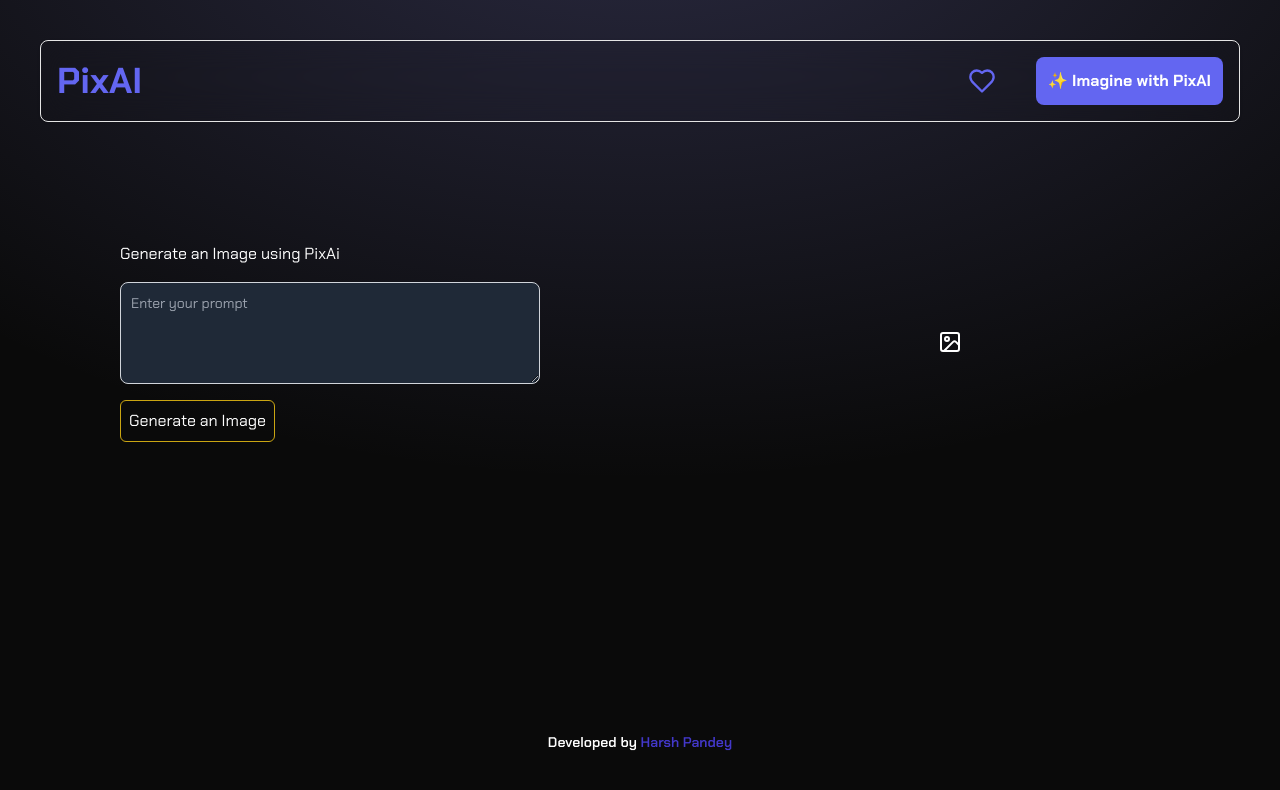
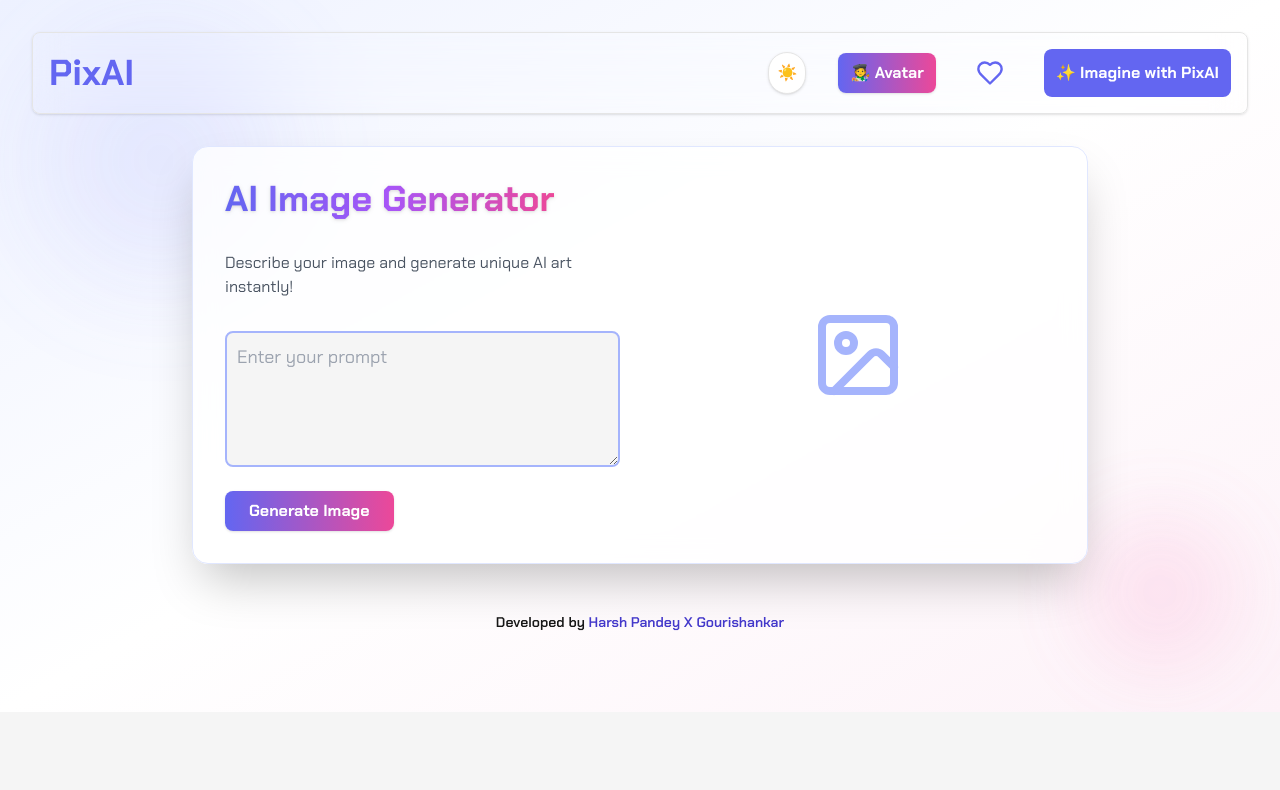
Before and after one commit to 3211SHANKAR/pixbyAI, a Next.js app: page /generate in a window 1280 px wide. Shown: the top 790 px of the page. Built offline with nearby package versions, Linux system fonts and the light colour scheme.

Commit message:
first commit

```diff
--- /dev/null
+++ b/app/avatar/page.tsx
@@ -0,0 +1,9 @@
+import AvatarGenerator from "@/components/AvatarGenerator";
+
+export default function AvatarPage() {
+  return (
+    <main className="min-h-screen flex flex-col items-center justify-center bg-background text-foreground p-4">
+      <AvatarGenerator />
+    </main>
+  );
+}
--- a/app/generate/page.tsx
+++ b/app/generate/page.tsx
@@ -52,48 +52,49 @@
 
 
   return (
-    <div className="w-full min-h-screen text-white  flex flex-col justify-start items-center gap-10 p-10 ">
-      <div className="absolute top-0 z-[-2] h-screen w-screen bg-neutral-950 bg-[radial-gradient(ellipse_80%_80%_at_50%_-20%,rgba(120,119,198,0.3),rgba(255,255,255,0))]"></div>
+    <section className="relative flex flex-col items-center justify-center min-h-[70vh] w-full bg-gradient-to-br from-indigo-50 via-white to-pink-50 dark:from-gray-900 dark:via-gray-950 dark:to-gray-900 p-0 sm:p-8 overflow-hidden">
+      <div className="absolute top-0 left-0 w-full h-full pointer-events-none select-none z-0">
+        <div className="absolute w-60 h-60 bg-indigo-400/20 rounded-full blur-3xl left-10 top-10 animate-pulse" />
+        <div className="absolute w-40 h-40 bg-pink-400/20 rounded-full blur-2xl right-10 bottom-10 animate-pulse" />
+      </div>
       <Navbar/>
-      <div className="w-full h-full text-white grid md:grid-cols-2 place-items-center place-content-center gap-10 ">
-        <div className=" w-full flex flex-col justify-center items-center md:items-baseline lg:p-20 gap-4" >
-          <h2>Generate an Image using PixAi</h2>
+      <div className="relative z-10 flex flex-col md:flex-row items-center w-full max-w-4xl bg-white/80 dark:bg-gray-900/80 rounded-2xl shadow-2xl p-8 gap-10 border border-indigo-100 dark:border-gray-800 backdrop-blur-md mt-8">
+        <div className="flex-1 flex flex-col justify-center items-center md:items-start gap-6">
+          <h2 className="text-4xl font-extrabold text-center md:text-left bg-gradient-to-r from-indigo-500 via-purple-500 to-pink-500 bg-clip-text text-transparent mb-2 drop-shadow">AI Image Generator</h2>
+          <p className="text-gray-600 dark:text-gray-300 mb-2 text-center md:text-left">Describe your image and generate unique AI art instantly!</p>
           <textarea
-            className="block p-2.5 w-full text-sm bg-gray-800 rounded-lg border border-gray-300 focus:ring-blue-500 focus:border-blue-500 dark:border-gray-600 dark:placeholder-gray-400 dark:text-white dark:focus:ring-blue-500 dark:focus:border-blue-500"
+            className="block p-2.5 w-full text-lg bg-background text-foreground rounded-lg border-2 border-indigo-300 dark:border-indigo-700 focus:outline-none focus:ring-2 focus:ring-indigo-400"
             placeholder={placeholder}
             onChange={(e) => setPrompt(e.target.value)}
             rows={4}
-            cols={4}
             value={prompt}
             required
           />
-          <button onClick={generateImage} className=" border p-2 rounded-md border-yellow-400/80 " >Generate an Image</button>
+          <button onClick={generateImage} className="bg-gradient-to-r from-indigo-500 to-pink-500 text-white px-6 py-2 rounded-lg font-bold shadow hover:from-indigo-600 hover:to-pink-600 transition w-full md:w-auto" >Generate Image</button>
         </div>
-        <div className=" flex flex-col justify-center items-center gap-5 ">
-              { !isImage && <ImageIcon />}
+        <div className="flex-1 flex flex-col justify-center items-center gap-5">
+          { !isImage && !loading && <ImageIcon className="w-24 h-24 text-indigo-300 dark:text-indigo-500" />}
           {loading && (<>
-              <h2>Generating Image...</h2>
+            <h2 className="text-lg font-semibold">Generating Image...</h2>
             <div className="lds-ripple">
               <div></div>
               <div></div>
             </div>
-              </>
-            )
-          }
-            { isImage ? (
-            <div className=" flex flex-col justify-center items-center gap-10 rounded-lg  ">
-               <img loading="lazy" className="result-image shadow-lg shadow-cyan-200/10 rounded-lg" src={result} alt="result" />
-              <button className="text-white p-2 hover:underline hover:underline-offset-4 hover:decoration-dashed" onClick={handleDownload} >
+          </>)}
+          { isImage && (
+            <div className="flex flex-col justify-center items-center gap-6 rounded-lg">
+              <img loading="lazy" className="result-image shadow-lg shadow-cyan-200/10 rounded-lg max-w-xs max-h-80 object-contain bg-white dark:bg-gray-900 border-2 border-indigo-200 dark:border-indigo-700" src={result} alt="result" />
+              <button className="bg-indigo-600 hover:bg-indigo-700 text-white px-4 py-2 rounded-lg font-semibold shadow transition text-center cursor-pointer" onClick={handleDownload} >
                 Download Image
               </button>
             </div>
-          ):<></>}
+          )}
         </div>
       </div>
-      <span className=" w-full absolute bottom-0 left-0 text-center mx-auto my-10 p-2 text-sm font-semibold ">
-        Developed by <Link href={'https://github.com/harsh3dev/pixai'} target="_blank" className="text-indigo-700 hover:underline hover:underline-offset-4 decoration-slice " >Harsh Pandey</Link>
+      <span className="w-full text-center mx-auto my-10 p-2 text-sm font-semibold relative z-10">
+        Developed by <Link href={'https://github.com/harsh3dev/pixai'} target="_blank" className="text-indigo-700 hover:underline hover:underline-offset-4 decoration-slice " >Harsh Pandey X Gourishankar</Link>
       </span>
-    </div>
+    </section>
   );
 }
 
--- a/app/layout.tsx
+++ b/app/layout.tsx
@@ -14,13 +14,12 @@
   children: React.ReactNode;
 }>) {
   return (
-    <html lang="en">
+    <html lang="en" suppressHydrationWarning>
       <body
-        className={` antialiased`}
+        className="min-h-screen bg-background text-foreground antialiased transition-colors duration-300"
       >
         <StoreProvider>
         {children}
-
         </StoreProvider>
       </body>
     </html>
--- a/app/page.tsx
+++ b/app/page.tsx
@@ -1,26 +1,22 @@
 import HomeImages from "@/components/HomeImages";
 import MultipleKeywordSearch from "@/components/MultipleKeywordSearch";
 import Navbar from "@/components/Navbar";
+import HeroSection from "@/components/HeroSection";
 import Link from "next/link";
 
 
 export default function Home() {
   return (
-    <main className=" w-full min-h-screen p-5 md:p-10 flex flex-col items-center justify-start gap-6 relative ">
-      <div className="absolute inset-0 -z-10 h-full w-full bg-white bg-[linear-gradient(to_right,#f0f0f0_1px,transparent_1px),linear-gradient(to_bottom,#f0f0f0_1px,transparent_1px)] bg-[size:6rem_4rem]"></div>
+    <main className="w-full min-h-screen p-5 md:p-10 flex flex-col items-center justify-start gap-6 relative bg-background">
+      <div className="absolute inset-0 -z-10 h-full w-full bg-background dark:bg-background bg-[linear-gradient(to_right,#f0f0f0_1px,transparent_1px),linear-gradient(to_bottom,#f0f0f0_1px,transparent_1px)] bg-[size:6rem_4rem]"></div>
       <Navbar/>
+      <HeroSection />
       <div className="w-full flex flex-col justify-normal gap-4 p-4">
-        <h1 className=" text-xl sm:text-5xl font-semibold ">
-          Welcome to PixAI
-        </h1>
-        <h2 className=" text-lg sm:text-xl font-medium md:max-w-lg text-wrap ">
-          Explore free to use images and generate new ones with AI enabled imagination!
-        </h2>
         <MultipleKeywordSearch/>
         <HomeImages/>
       </div>
       <span className=" w-full absolute bottom-0 left-0 text-center mx-auto my-10 p-2 text-sm font-semibold ">
-        Developed by <Link href={'https://github.com/harsh3dev/pixai'} target="_blank" className="text-indigo-700 hover:underline hover:underline-offset-4 decoration-slice " >Harsh Pandey</Link>
+        Developed by <Link href={'https://github.com/harsh3dev/pixai'} target="_blank" className="text-indigo-700 hover:underline hover:underline-offset-4 decoration-slice " >Harsh Pandey X Gourishankar</Link>
       </span>
     </main>
   );
--- /dev/null
+++ b/components/AvatarGenerator.tsx
@@ -0,0 +1,93 @@
+"use client";
+import { useState } from "react";
+import Navbar from "@/components/Navbar";
+
+export default function AvatarGenerator() {
+  const [prompt, setPrompt] = useState("");
+  const [image, setImage] = useState<string | null>(null);
+  const [loading, setLoading] = useState(false);
+
+  // 3D cartoon avatar generation using DiceBear 'adventurer' style with prompt as seed
+  const generateAvatar = async () => {
+    setLoading(true);
+    setImage(null);
+    setTimeout(() => {
+      setImage(`https://api.dicebear.com/7.x/adventurer/svg?seed=${encodeURIComponent(prompt || "PixAI")}`);
+      setLoading(false);
+    }, 1200);
+  };
+
+  return (
+    <section className="relative flex flex-col items-center justify-center min-h-[70vh] w-full bg-gradient-to-br from-indigo-50 via-white to-pink-50 dark:from-gray-900 dark:via-gray-950 dark:to-gray-900 p-0 sm:p-8 overflow-hidden">
+      <div className="absolute top-0 left-0 w-full h-full pointer-events-none select-none z-0">
+        <div className="absolute w-60 h-60 bg-indigo-400/20 rounded-full blur-3xl left-10 top-10 animate-pulse" />
+        <div className="absolute w-40 h-40 bg-pink-400/20 rounded-full blur-2xl right-10 bottom-10 animate-pulse" />
+      </div>
+      <Navbar/>
+      <div className="relative z-10 flex flex-col items-center w-full max-w-lg bg-white/80 dark:bg-gray-900/80 rounded-2xl shadow-2xl p-8 gap-6 border border-indigo-100 dark:border-gray-800 backdrop-blur-md mt-8">
+        <h2 className="text-4xl font-extrabold text-center bg-gradient-to-r from-indigo-500 via-purple-500 to-pink-500 bg-clip-text text-transparent mb-2 drop-shadow">AI 3D Avatar Generator</h2>
+        <p className="text-center text-gray-600 dark:text-gray-300 mb-2">Describe your dream avatar and generate a unique 3D-style image instantly!</p>
+        <div className="flex w-full gap-2">
+          <input
+            className="flex-1 border-2 border-indigo-300 dark:border-indigo-700 rounded-lg px-4 py-2 text-lg bg-background text-foreground focus:outline-none focus:ring-2 focus:ring-indigo-400"
+            placeholder="Describe your avatar (e.g. futuristic robot, 3D cat)"
+            value={prompt}
+            onChange={e => setPrompt(e.target.value)}
+            onKeyDown={e => e.key === 'Enter' && generateAvatar()}
+          />
+          <button
+            className="bg-gradient-to-r from-indigo-500 to-pink-500 text-white px-6 py-2 rounded-lg font-bold shadow hover:from-indigo-600 hover:to-pink-600 transition"
+            onClick={generateAvatar}
+            disabled={loading}
+          >
+            {loading ? "Generating..." : "Generate"}
+          </button>
+        </div>
+        {image && (
+          <div className="mt-6 flex flex-col items-center">
+            <div className="w-48 h-48 rounded-2xl bg-gradient-to-br from-indigo-100 via-white to-pink-100 dark:from-gray-800 dark:via-gray-900 dark:to-gray-800 flex items-center justify-center shadow-lg border-4 border-indigo-200 dark:border-indigo-700">
+              <img src={image} alt="AI Avatar" className="w-40 h-40 object-contain rounded-xl drop-shadow-2xl" />
+            </div>
+            <button
+              className="mt-3 bg-indigo-600 hover:bg-indigo-700 text-white px-4 py-2 rounded-lg font-semibold shadow transition text-center cursor-pointer"
+              onClick={async () => {
+                // Convert SVG to JPG and trigger download
+                const response = await fetch(image);
+                const svgText = await response.text();
+                const svg = new Blob([svgText], { type: 'image/svg+xml' });
+                const url = URL.createObjectURL(svg);
+                const img = new window.Image();
+                img.crossOrigin = 'anonymous';
+                img.onload = function () {
+                  const canvas = document.createElement('canvas');
+                  canvas.width = img.width;
+                  canvas.height = img.height;
+                  const ctx = canvas.getContext('2d');
+                  if (ctx) {
+                    ctx.drawImage(img, 0, 0);
+                    canvas.toBlob((blob) => {
+                      if (blob) {
+                        const jpgUrl = URL.createObjectURL(blob);
+                        const link = document.createElement('a');
+                        link.href = jpgUrl;
+                        link.download = 'avatar.jpg';
+                        document.body.appendChild(link);
+                        link.click();
+                        document.body.removeChild(link);
+                        URL.revokeObjectURL(jpgUrl);
+                      }
+                    }, 'image/jpeg', 0.95);
+                  }
+                  URL.revokeObjectURL(url);
+                };
+                img.src = url;
+              }}
+            >
+              Download Avatar (JPG)
+            </button>
+          </div>
+        )}
+      </div>
+    </section>
+  );
+}
--- /dev/null
+++ b/components/DarkModeToggle.tsx
@@ -0,0 +1,40 @@
+"use client";
+import { useEffect, useState } from "react";
+
+export default function DarkModeToggle() {
+  const [isDark, setIsDark] = useState(false);
+
+  useEffect(() => {
+    // On mount, check localStorage or system preference
+    const saved = localStorage.getItem("theme");
+    if (saved === "dark" || (!saved && window.matchMedia("(prefers-color-scheme: dark)").matches)) {
+      document.documentElement.classList.add("dark");
+      setIsDark(true);
+    } else {
+      document.documentElement.classList.remove("dark");
+      setIsDark(false);
+    }
+  }, []);
+
+  const toggleDark = () => {
+    if (isDark) {
+      document.documentElement.classList.remove("dark");
+      localStorage.setItem("theme", "light");
+      setIsDark(false);
+    } else {
+      document.documentElement.classList.add("dark");
+      localStorage.setItem("theme", "dark");
+      setIsDark(true);
+    }
+  };
+
+  return (
+    <button
+      onClick={toggleDark}
+      className="p-2 rounded-full border bg-white dark:bg-gray-900 dark:text-white text-gray-900 shadow hover:bg-gray-100 dark:hover:bg-gray-800 transition"
+      aria-label="Toggle dark mode"
+    >
+      {isDark ? "🌙" : "☀️"}
+    </button>
+  );
+}
--- /dev/null
+++ b/components/HeroSection.tsx
@@ -0,0 +1,37 @@
+"use client";
+import { useEffect, useRef } from "react";
+
+export default function HeroSection() {
+  const parallaxRef = useRef<HTMLDivElement>(null);
+
+  useEffect(() => {
+    const handleScroll = () => {
+      if (!parallaxRef.current) return;
+      const scrollY = window.scrollY;
+      parallaxRef.current.style.transform = `translateY(${scrollY * 0.2}px)`;
+    };
+    window.addEventListener("scroll", handleScroll);
+    return () => window.removeEventListener("scroll", handleScroll);
+  }, []);
+
+  return (
+    <section className="relative w-full flex flex-col items-center justify-center min-h-[40vh] py-12 overflow-hidden">
+      <div
+        ref={parallaxRef}
+        className="transition-transform duration-300 ease-out"
+      >
+        <h1 className="text-4xl sm:text-6xl font-extrabold text-center mb-4 bg-gradient-to-r from-indigo-500 via-purple-500 to-pink-500 bg-clip-text text-transparent">
+          Welcome to PixAI
+        </h1>
+        <p className="text-lg sm:text-2xl text-center font-medium text-gray-700 dark:text-gray-200 max-w-2xl mx-auto">
+          Explore, generate, and share AI-powered images and avatars. Experience creativity with every scroll.
+        </p>
+      </div>
+      <div className="absolute top-0 left-0 w-full h-full pointer-events-none select-none">
+        {/* Subtle animated background shapes */}
+        <div className="absolute w-40 h-40 bg-indigo-400/20 rounded-full blur-2xl left-10 top-10 animate-pulse" />
+        <div className="absolute w-32 h-32 bg-pink-400/20 rounded-full blur-2xl right-10 bottom-10 animate-pulse" />
+      </div>
+    </section>
+  );
+}
--- a/components/Navbar.tsx
+++ b/components/Navbar.tsx
@@ -1,5 +1,6 @@
 import { Heart } from "lucide-react";
 import Link from "next/link";
+import DarkModeToggle from "./DarkModeToggle";
 
 const Navbar = () => {
   return (
@@ -9,6 +10,10 @@
                   PixAI
               </Link>
               <div className=" flex justify-between items-center gap-4 sm:gap-8 ">
+                  <DarkModeToggle />
+                  <Link href={"/avatar"} className="bg-gradient-to-r from-indigo-500 to-pink-500 text-white rounded-lg px-3 py-2 font-bold shadow hover:from-indigo-600 hover:to-pink-600 transition">
+                      🧑‍🎨 Avatar
+                  </Link>
                   <Link href={"/favorites"} className=" hover:bg-slate-200 text-indigo-500  transition-all ease-linear p-2 rounded-full ">
                       <Heart size={28} />
                   </Link>
--- a/package.json
+++ b/package.json
@@ -22,11 +22,11 @@
     "clsx": "^2.1.1",
     "framer-motion": "^11.5.6",
     "lucide-react": "^0.445.0",
-    "next": "14.2.13",
+    "next": "^14.2.13",
     "openai": "^4.63.0",
     "pnpm": "^9.11.0",
-    "react": "^18",
-    "react-dom": "^18",
+    "react": "^18.3.1",
+    "react-dom": "^18.3.1",
     "react-redux": "^9.1.2",
     "react-share": "^5.1.0",
     "tailwind-merge": "^2.5.2",
```
Also changed, not shown: 1 other file (tests, documents, lock files or other folders). Lines whose indentation alone changed are shown as unchanged.
